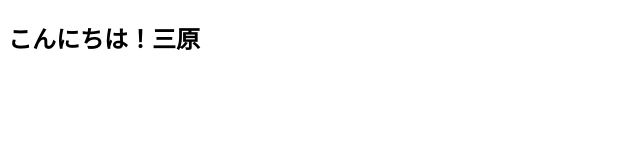
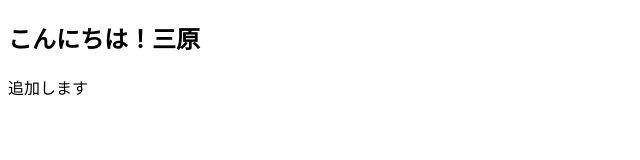
Before and after one commit to MiharaKento/2301206mihara-GitTest, a plain HTML site: page index.html in a window 1280 px wide. Shown: the whole page, without its empty margins (0-640 px from the left). Drawn offline with Linux system fonts and the light colour scheme.

Commit message:
新しく2行追加しました

```diff
--- a/index.html
+++ b/index.html
@@ -7,5 +7,6 @@
 </head>
 <body>
     <h2>こんにちは！三原</h2>
+    追加します
 </body>
 </html>
```
